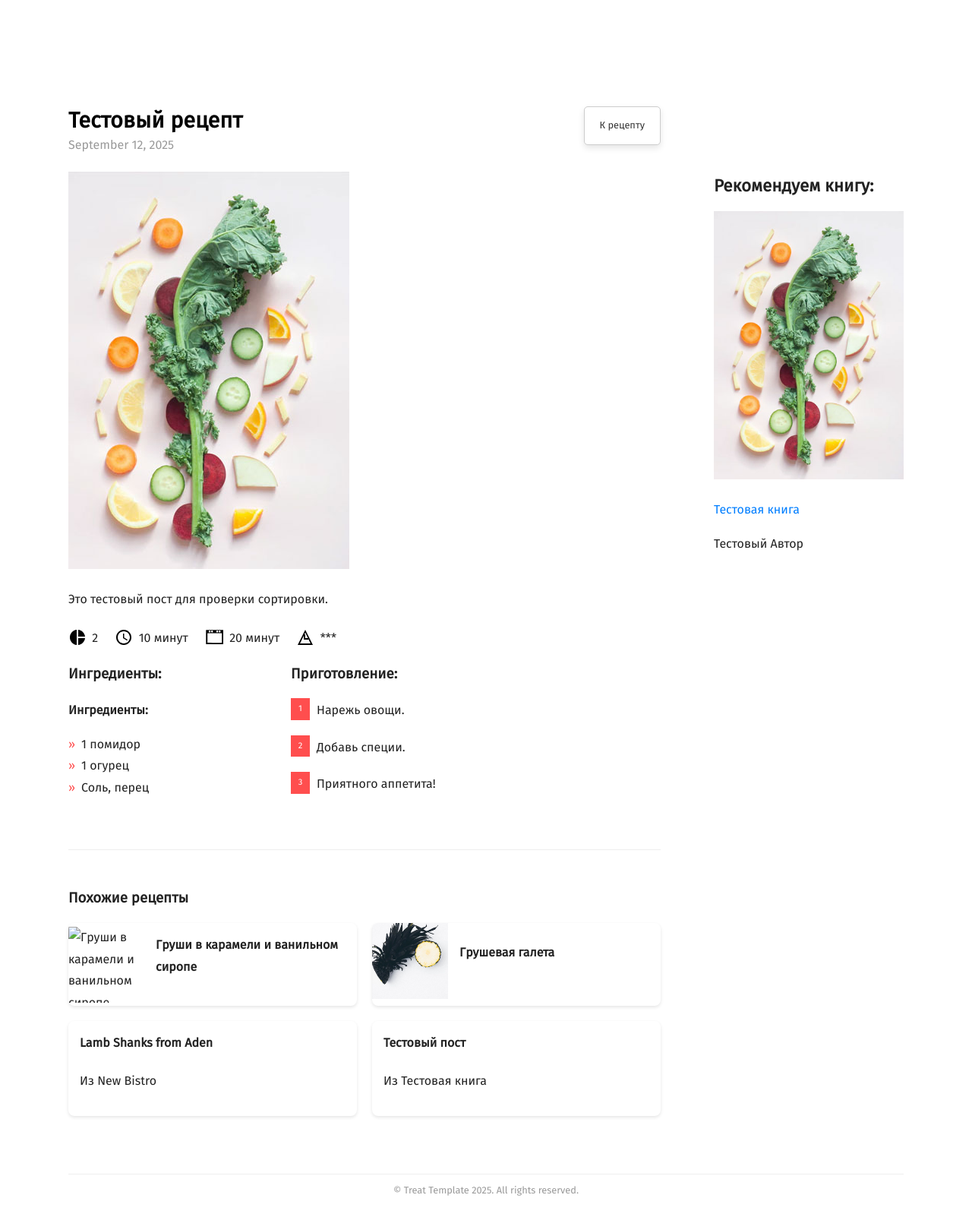
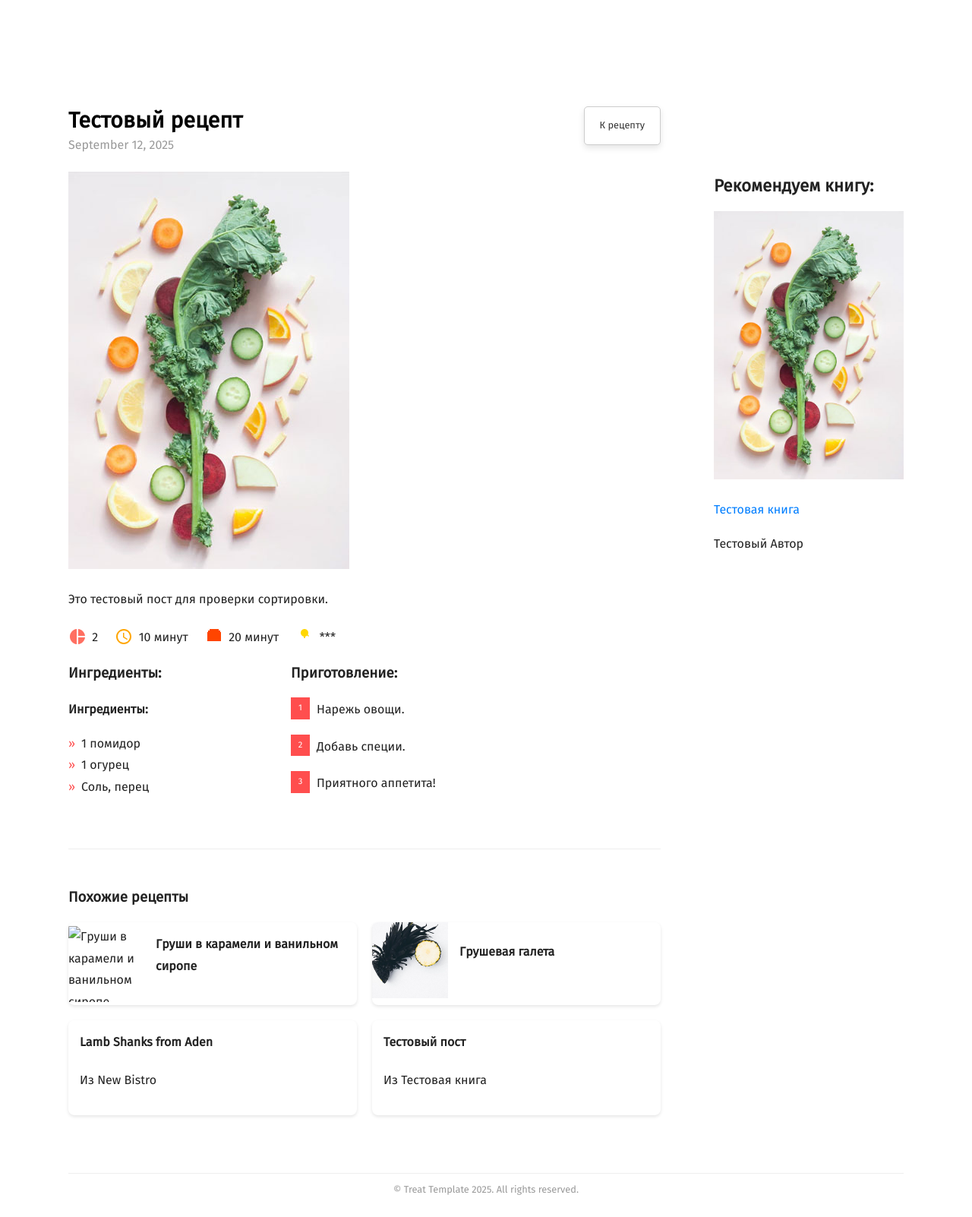
Before and after one commit to Helga1970/new-site, a Jekyll site: the page built from _recipes/2025-09-12-test-recept.md, in a window 1280 px wide. Shown: the whole page at 76% size. Built offline with Jekyll 4.4.1, drawn with Linux system fonts in a browser that asks for light colours; nearby versions of some CDN libraries; some web fonts are replaced.

Commit message:
Update recipe-icon.html

```diff
--- a/_includes/recipe-icon.html
+++ b/_includes/recipe-icon.html
@@ -1,39 +1,31 @@
 {% case include.icon %}
   {% when "quantity" %}
-    <svg fill="#000000" height="24" viewBox="0 0 24 24" width="24" xmlns="http://www.w3.org/2000/svg">
+    <svg fill="#FF6F61" height="24" viewBox="0 0 24 24" width="24" xmlns="http://www.w3.org/2000/svg">
       <path d="M0 0h24v24H0V0z" fill="none"/>
       <path d="M11 2v20c-5.07-.5-9-4.79-9-10s3.93-9.5 9-10zm2.03 0v8.99H22c-.47-4.74-4.24-8.52-8.97-8.99zm0 11.01V22c4.74-.47 8.5-4.25 8.97-8.99h-8.97z"/>
     </svg>
 
   {% when "time" %}
-    <svg fill="#000000" height="24" viewBox="0 0 24 24" width="24" xmlns="http://www.w3.org/2000/svg">
+    <svg fill="#FFA500" height="24" viewBox="0 0 24 24" width="24" xmlns="http://www.w3.org/2000/svg">
       <path d="M11.99 2C6.47 2 2 6.48 2 12s4.47 10 9.99 10C17.52 22 22 17.52 22 12S17.52 2 11.99 2zM12 20c-4.42 0-8-3.58-8-8s3.58-8 8-8 8 3.58 8 8-3.58 8-8 8z"/>
       <path d="M0 0h24v24H0z" fill="none"/>
       <path d="M12.5 7H11v6l5.25 3.15.75-1.23-4.5-2.67z"/>
     </svg>
 
   {% when "cook" %}
-    <svg version="1.1" id="Layer_1" xmlns="http://www.w3.org/2000/svg" xmlns:xlink="http://www.w3.org/1999/xlink" x="0px" y="0px"
-         width="25px" height="25px" viewBox="0 0 25 25" enable-background="new 0 0 25 25" xml:space="preserve">
-      <g>
-        <path d="M1.296,21.654c0-6.055,0-12.108,0-18.163c0.127-0.257,0.34-0.336,0.616-0.335c7.158,0.002,14.316,0.002,21.471,0
-          C23.66,3.155,23.873,3.234,24,3.491c0,6.055,0,12.108,0,18.163c-0.112,0.257-0.309,0.345-0.586,0.345
-          c-7.177-0.006-14.354-0.006-21.531,0C1.605,21.999,1.408,21.911,1.296,21.654z M12.629,20.128c2.977,0,5.953,0,8.931,0
-          c0.429,0,0.55-0.122,0.55-0.551c0-3.866,0-7.732,0-11.598c0-0.415-0.129-0.543-0.542-0.543c-5.945,0-11.893,0-17.839,0
-          c-0.412,0-0.54,0.128-0.54,0.543c0,3.021,0,6.041,0,9.062c0,0.87-0.006,1.74,0.007,2.611c0.002,0.128,0.06,0.298,0.154,0.377
-          c0.097,0.079,0.268,0.095,0.407,0.095C6.714,20.129,9.672,20.128,12.629,20.128z M9.148,3.97C8.41,4.013,7.913,4.57,7.955,5.312
-          c0.034,0.619,0.651,1.161,1.273,1.121c0.706-0.05,1.251-0.617,1.213-1.267C10.4,4.463,9.826,3.931,9.148,3.97z M6.071,3.967
-          c-0.67-0.021-1.24,0.515-1.263,1.187c-0.021,0.697,0.523,1.264,1.23,1.282C6.705,6.451,7.276,5.897,7.3,5.214
-          C7.321,4.553,6.766,3.989,6.071,3.967z M17.348,5.199c0-0.682-0.548-1.229-1.237-1.234c-0.677-0.006-1.242,0.543-1.255,1.221
-          c-0.014,0.668,0.574,1.254,1.253,1.25C16.791,6.431,17.348,5.876,17.348,5.199z M20.489,5.201c0.003-0.682-0.542-1.227-1.232-1.235
-          c-0.685-0.009-1.267,0.562-1.26,1.237c0.007,0.672,0.575,1.232,1.249,1.232C19.927,6.436,20.487,5.88,20.489,5.201z"/>
-      </g>
+    <svg fill="#FF4500" height="24" viewBox="0 0 24 24" width="24" xmlns="http://www.w3.org/2000/svg">
+      <path d="M6 2h12v2H6z"/>
+      <path d="M4 4h16v2H4z"/>
+      <path d="M3 6h18v12H3z"/>
+      <path d="M7 8h2v8H7zM15 8h2v8h-2z"/>
     </svg>
 
   {% when "difficulty" %}
-    <svg fill="#000000" height="24" viewBox="0 0 24 24" width="24" xmlns="http://www.w3.org/2000/svg">
-      <path d="M12 2L2 22h20L12 2zm0 3.84L18.93 20H5.07L12 5.84z"/>
-      <path d="M12 8v5h4v2h-6V8h2z"/>
+    <svg fill="#FFD700" height="24" viewBox="0 0 24 24" width="24" xmlns="http://www.w3.org/2000/svg">
+      <!-- Лампочка с одним пазлом справа -->
+      <path d="M12 2C9.243 2 7 4.243 7 7c0 2.757 2.243 5 5 5s5-2.243 5-5c0-2.757-2.243-5-5-5z"/>
+      <path d="M11 12h2v2h-2z"/>
+      <path d="M16 9l2 2-1 1-2-2z"/>
     </svg>
 
 {% endcase %}
```
